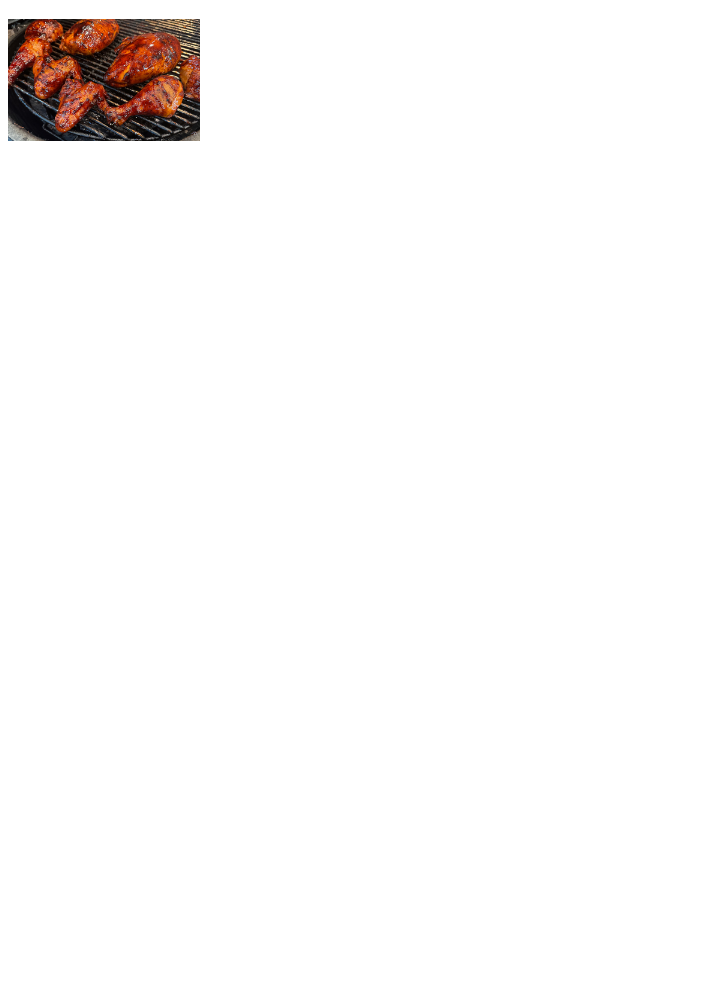
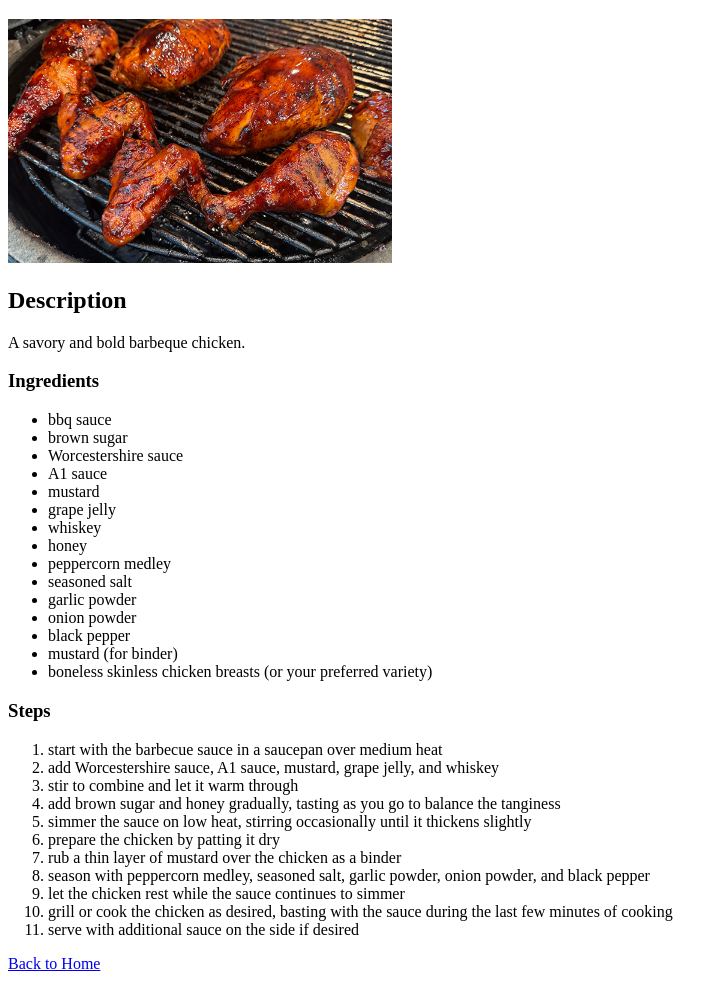
Before and after one commit to YourFriendHowy/odin-recipes, a plain HTML site: page recipes/bbqchicken.html in a window 1280 px wide. Shown: the part 61-1042 px from the top of the page, without its empty margins (0-728 px from the left). Before the commit the page ends 800 px from the top, so only its background shows below. Drawn offline with Linux system fonts and the light colour scheme.

Commit message:
Saved modified files to recommit, see last commit message

```diff
--- a/recipes/bbqchicken.html
+++ b/recipes/bbqchicken.html
@@ -6,6 +6,44 @@
 </head>
 <body>
     <h1>BBQ Chicken</h1>
-    <img src="../images/bbqchicken.jpg" height="122" width="192">
+    <img src="../images/bbqchicken.jpg" height="244" width="384">
+    <h2>Description</h2>
+    <p>
+        A savory and bold barbeque chicken.
+    </p>
+    <h3>Ingredients</h3>
+    <ul>
+        <li>bbq sauce</li>
+        <li>brown sugar</li>
+        <li>Worcestershire sauce</li>
+        <li>A1 sauce</li>
+        <li>mustard</li>
+        <li>grape jelly</li>
+        <li>whiskey</li>
+        <li>honey</li>
+        <li>peppercorn medley</li>
+        <li>seasoned salt</li>
+        <li>garlic powder</li>
+        <li>onion powder</li>
+        <li>black pepper</li>
+        <li>mustard (for binder)</li>
+        <li>boneless skinless chicken breasts (or your preferred variety)</li>
+    </ul>
+    <h3>Steps</h3>
+    <ol>
+        <li>start with the barbecue sauce in a saucepan over medium heat</li>
+        <li>add Worcestershire sauce, A1 sauce, mustard, grape jelly, and whiskey</li>
+        <li>stir to combine and let it warm through</li>
+        <li>add brown sugar and honey gradually, tasting as you go to balance the tanginess</li>
+        <li>simmer the sauce on low heat, stirring occasionally until it thickens slightly</li>
+        <li>prepare the chicken by patting it dry</li>
+        <li>rub a thin layer of mustard over the chicken as a binder</li>
+        <li>season with peppercorn medley, seasoned salt, garlic powder, onion powder, and black pepper</li>
+        <li>let the chicken rest while the sauce continues to simmer</li>
+        <li>grill or cook the chicken as desired, basting with the sauce during the last few minutes of cooking</li>
+        <li>serve with additional sauce on the side if desired</li>
+    </ol>
+
+    <a href="../index.html">Back to Home</a>
 </body>
 </html>
```
Also changed, not shown: index.html (+5 -0 lines), recipes/fruitbrownie.html (+33 -0 lines), recipes/lasagna.html (+1 -0 lines).
